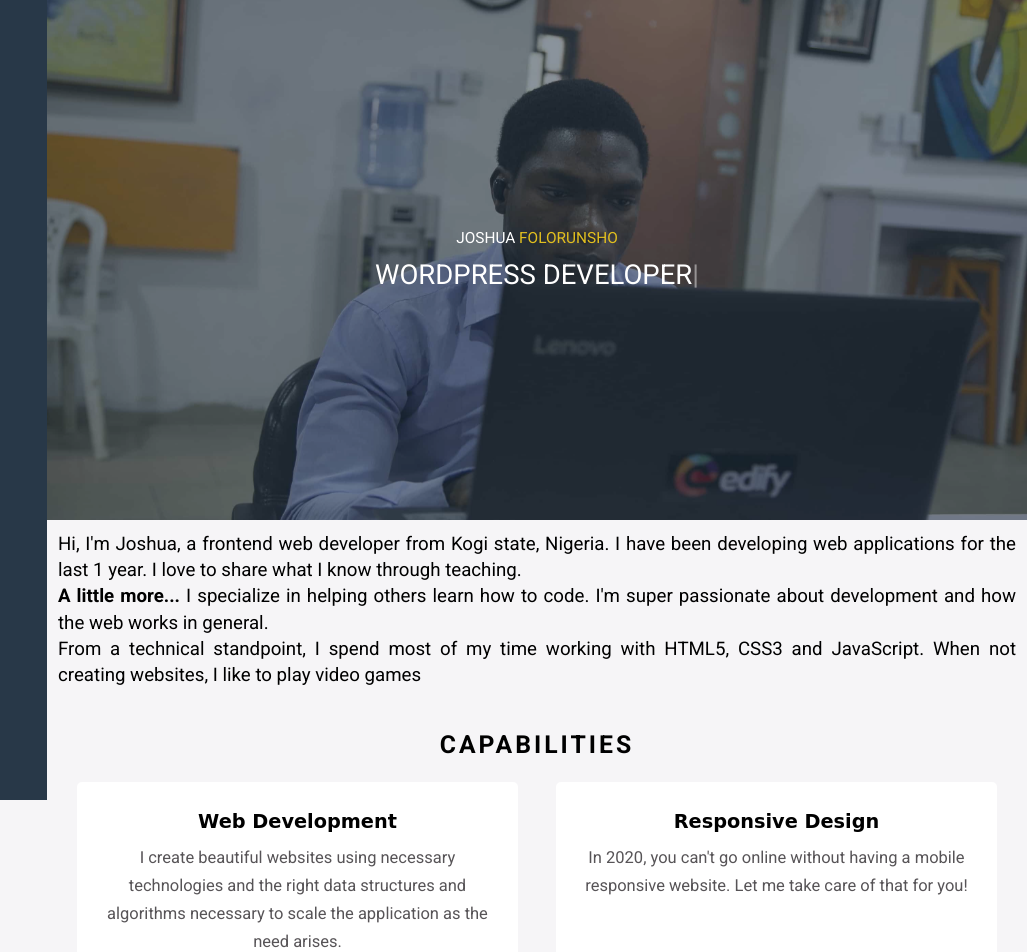
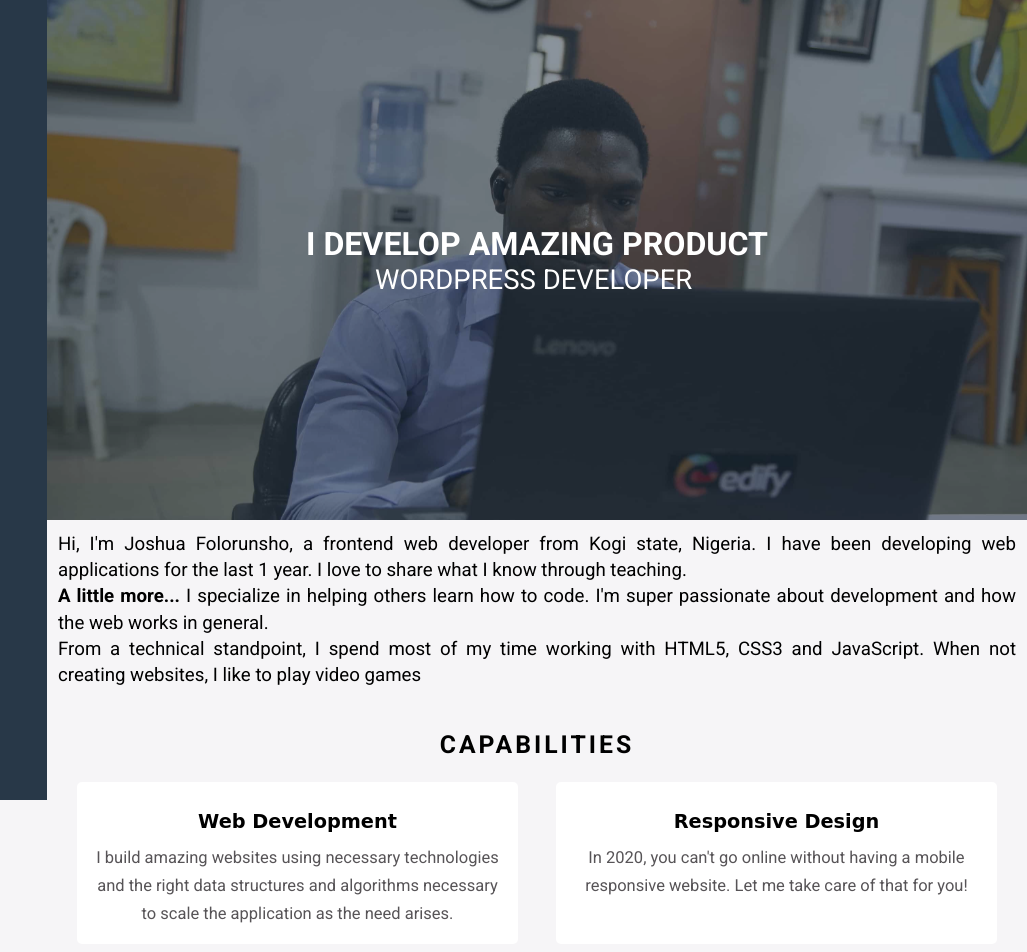
Before and after one commit to Joshuafolorunsho/Portfolio, a plain HTML site: page index.html in a window 1280 px wide. Shown: the top 952 px of the page, 253-1280 px from the left. Drawn offline with Linux system fonts and the light colour scheme; a web font is replaced by a local one.

Commit message:
worked on the content

```diff
--- a/index.html
+++ b/index.html
@@ -70,18 +70,19 @@
 			<section id="about">
 				<div class="info">
 					<div>
-						<p>Joshua <span>Folorunsho</span></p>
+						<!-- <p>Joshua <span>Folorunsho</span></p> -->
+						<h3>I develop amazing product</h3>
 						<div id="role">
 							<p>FRONTEND DEVELOPER</p>
 							<p>WORDPRESS DEVELOPER</p>
 							<p>FREELANCER</p>
 						 </div>
-						 <span id="typed"></span>
+						 <span id="typed" ></span>
 					</div>
 				</div>
 				<div class="text">
 					<p class="p-small">
-						Hi, I'm Joshua, a frontend web developer from Kogi state, Nigeria. I have been developing web applications for the last 1 year. I love to share what I know through teaching.<br/>
+						Hi, I'm Joshua Folorunsho, a frontend web developer from Kogi state, Nigeria. I have been developing web applications for the last 1 year. I love to share what I know through teaching.<br/>
 						<span>A little more... </span>I specialize in helping others learn how to code. I'm super passionate about development and how the web works in general.  <br/>
 						From a technical standpoint, I spend most of my time working with HTML5, CSS3 and JavaScript.
 						When not creating websites, I like to play video games
@@ -98,7 +99,7 @@
 							</div>
 
 							<div class="card-body">
-								<p class="center">I create beautiful websites using necessary technologies and the right data structures and algorithms necessary to scale the application as the need arises.</p>
+								<p class="center">I build amazing websites using necessary technologies and the right data structures and algorithms necessary to scale the application as the need arises.</p>
 
 							</div>
 						</div>
```
